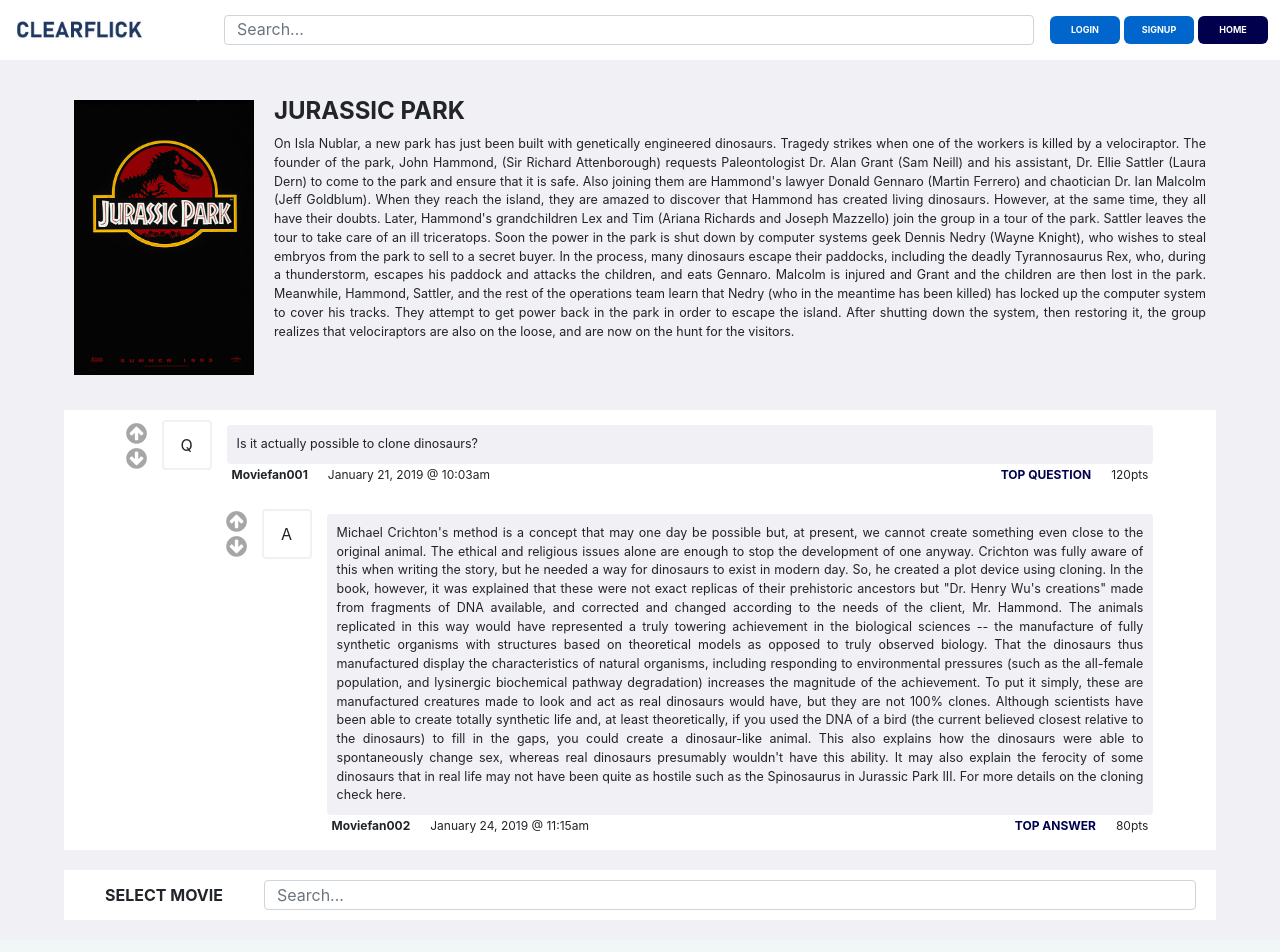
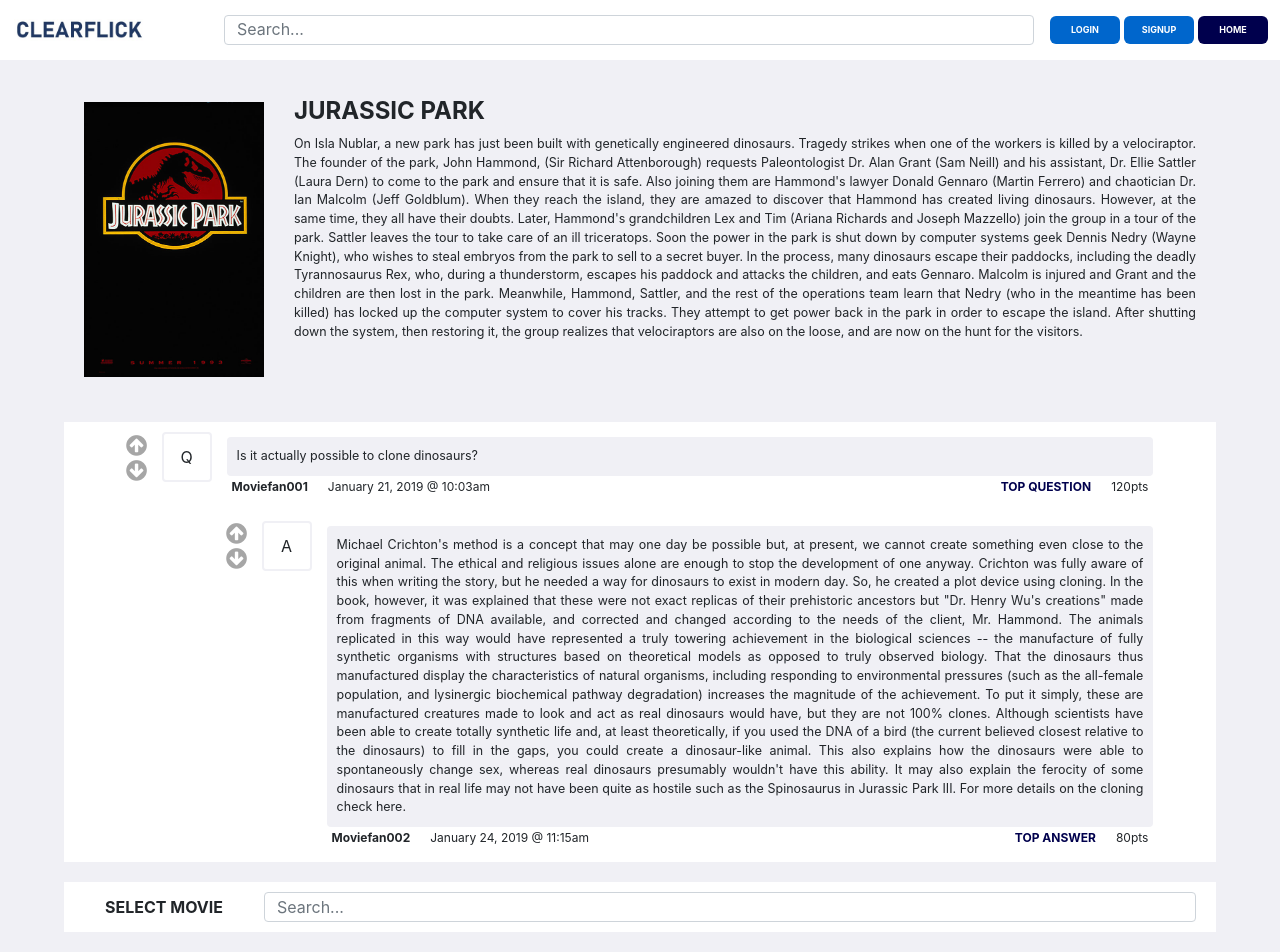
Before and after one commit to amcmaste/clearflick, a Flask app: page / in a window 1280 px wide. Before the commit the page ends 920 px from the top, so only its background shows below. Run offline with Flask 2, Linux system fonts and the light colour scheme; some libraries are stand-ins or nearby versions.

Commit message:
adjusted padding

```diff
--- a/app/static/styles/clearflick.css
+++ b/app/static/styles/clearflick.css
@@ -141,14 +141,16 @@ body {
 #movie-box-container {
   display: flex;
   flex-direction: column;
+  padding: 20px;
   justify-content: flex-start;
-  padding: 10px;
+  padding-top: 12px;
 }
 
 #movie-information-container {
   display: flex;
   flex-direction: column;
   justify-content: flex-start;
+  padding-right: 10px;
 }
 
 #question-and-answers-container {
```
